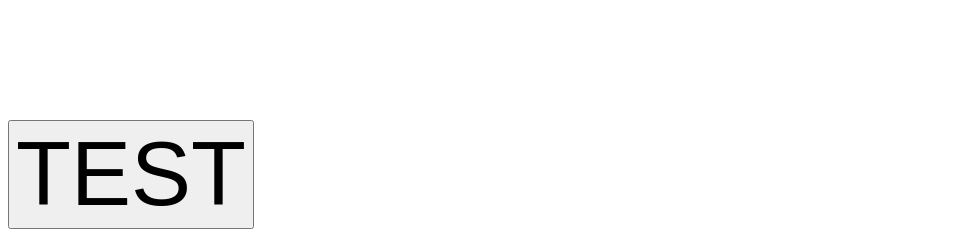
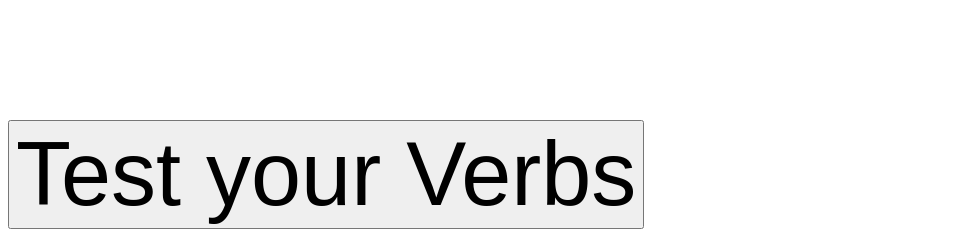
Before and after one commit to Ellil2/GermanVerbTest, a plain HTML site: page index.html in a window 1280 px wide. Shown: the top 244 px of the page, without its empty margins (0-959 px from the left). Drawn offline with Linux system fonts and the light colour scheme.

Commit message:
Update index.html

```diff
--- a/index.html
+++ b/index.html
@@ -1,7 +1,9 @@
 <script src="script.js"></script>
+<p style="font-family: Arial, Helvetica, sans-serif;font-size:40px;" id="testBox"></p>
 <p style="font-family: Arial, Helvetica, sans-serif;font-size:90px;" id="sentenceBox"></p>
 <br><br>
 <p style="font-family: Arial, Helvetica, sans-serif;font-size:40px;" id="Box1"></p>
 <p style="font-family: Arial, Helvetica, sans-serif;font-size:40px;" id="Box2"></p>
 <br><br>
-<button style="font-size:90px;" onclick="ConjugationTest()">TEST</button>
+<button style="font-size:90px;" onclick="ConjugationTest()">Test your Verbs</button>
+<br><br><button style="font-size:90px;" onclick="DeclinationsTest()">Test your Declinations</button>
```
